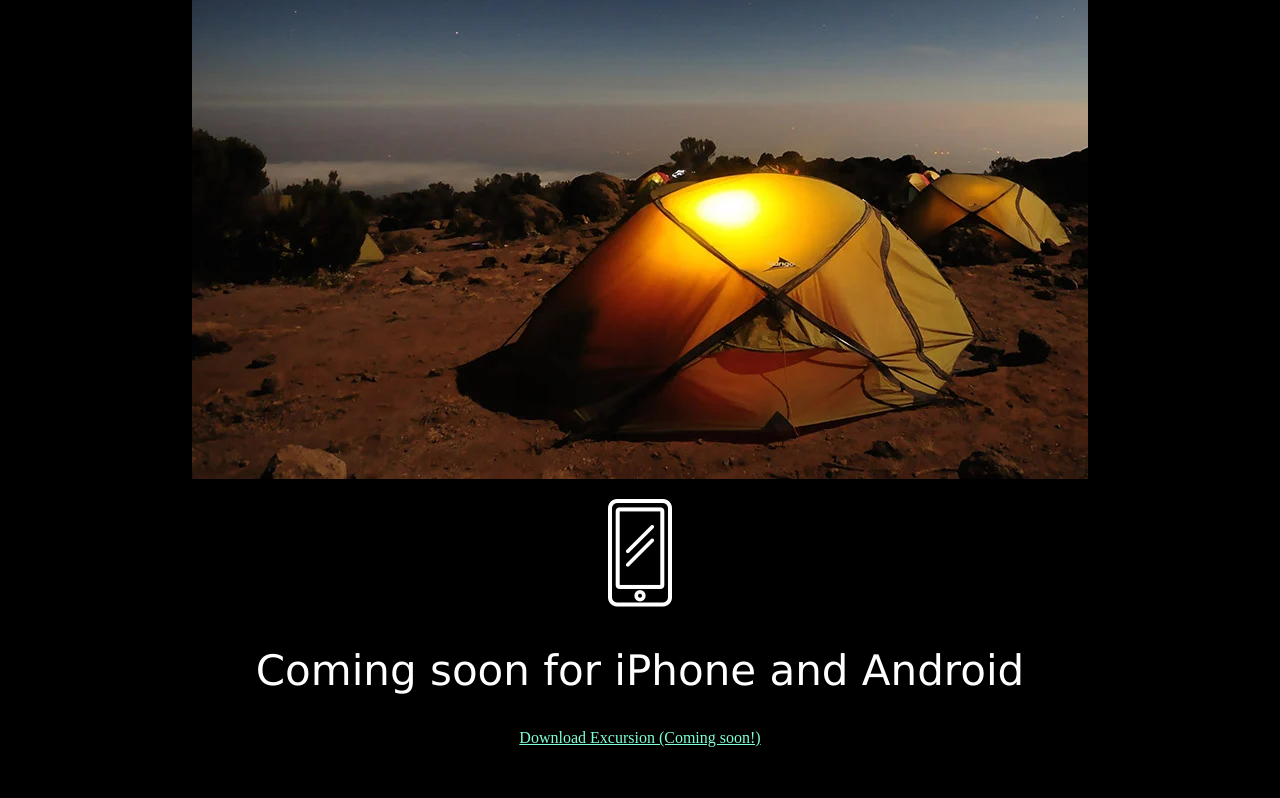
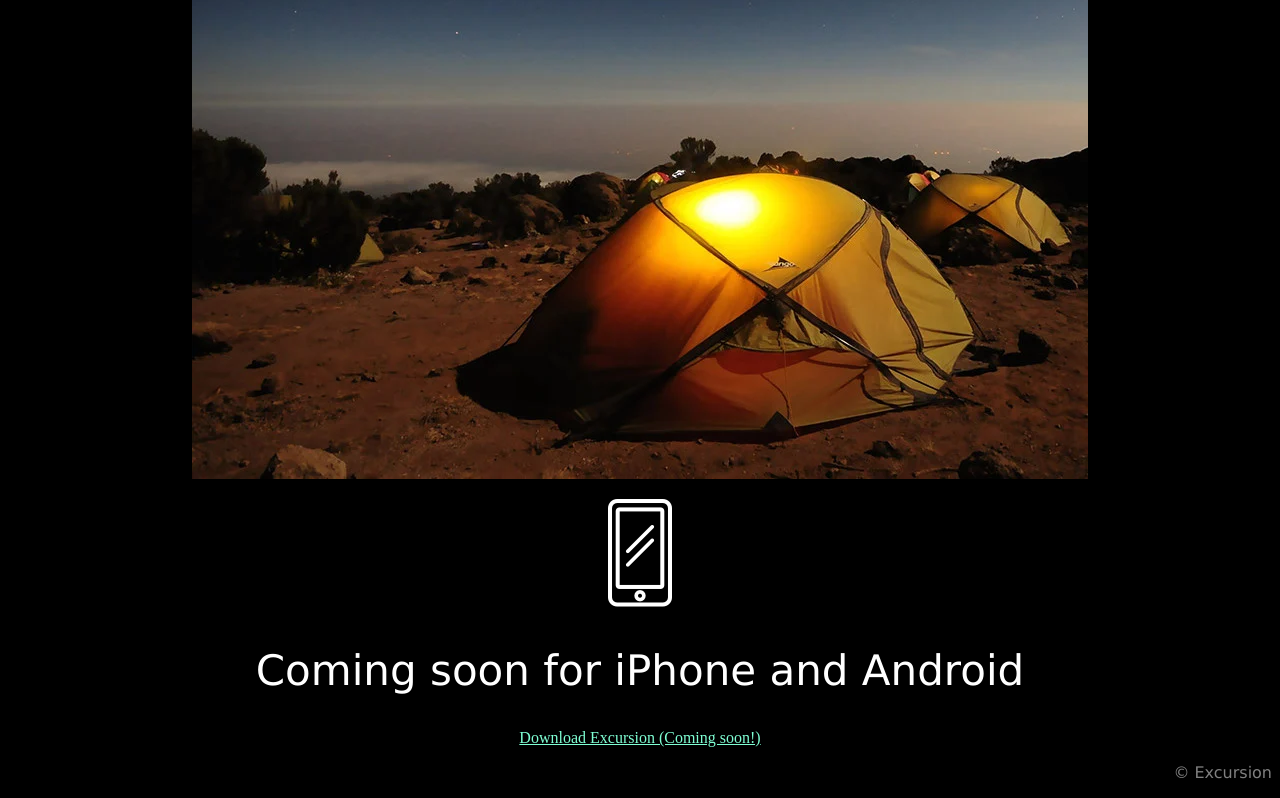
Before and after one commit to safi-mehrabi/excursion, a plain HTML site: page index.html in a window 1280 px wide. Shown: the part 532-1330 px from the top of the page. Before the commit the page ends 1295 px from the top, so only its background shows below. Drawn offline with Linux system fonts and the light colour scheme.

Commit message:
final push

```diff
--- a/index.html
+++ b/index.html
@@ -24,6 +24,7 @@
 
 <h2 class="header--two">Coming soon for iPhone and Android</h2>
 <p><a class="link--dwn"  href="#">Download Excursion (Coming soon!)</a></p>
+<p class="footer">© Excursion</p>
 
 </body>
 </html>
--- a/resources/css/style.css
+++ b/resources/css/style.css
@@ -27,3 +27,9 @@ h4 {
     font-size: 21px;
     color: gray;
 }
+
+.footer {
+    text-align: right;
+    color: gray;
+    font-family: verdana;
+}
```
